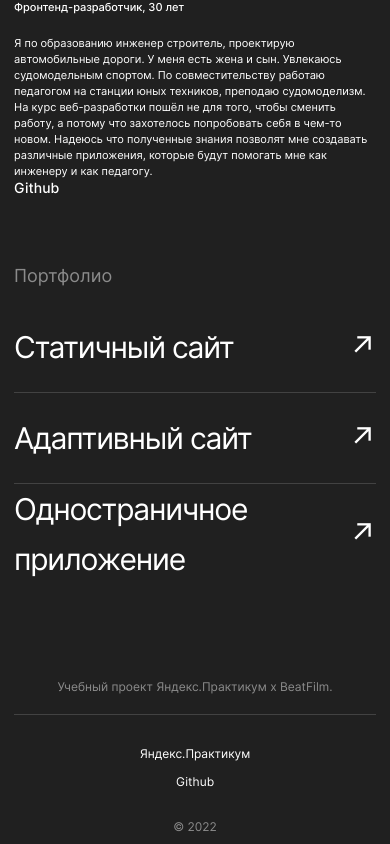
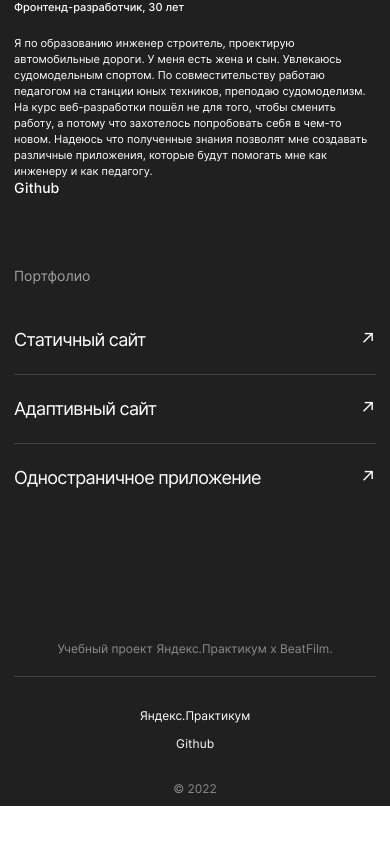
Before and after one commit to gans-AD/movies-explorer-api, a React (Create React App) app: page / in a window 390 px wide. Shown: the part 2638-3482 px from the top of the page. After the commit the page ends 3444 px from the top, so only its background shows below. Built offline with nearby package versions, Linux system fonts and the light colour scheme.

Commit message:
feat: Portfolio

```diff
--- a/src/components/AboutMe/AboutMe.css
+++ b/src/components/AboutMe/AboutMe.css
@@ -44,6 +44,11 @@
   color: #ffffff;
   text-decoration: none;
   margin-top: auto;
+  transition: 0.8s;
+}
+
+.about-me__link:hover {
+  opacity: 0.5;
 }
 
 .about-me__photo {
@@ -56,6 +61,10 @@
 }
 
 @media screen and (max-width: 930px) {
+  .about-me {
+    margin-bottom: 91px;
+  }
+
   .about-me__info {
     max-width: 364px;
     width: 55%;
--- a/src/components/Footer/Footer.css
+++ b/src/components/Footer/Footer.css
@@ -4,6 +4,7 @@
   display: flex;
   flex-direction: column;
   width: 100%;
+  margin-top: 105px;
 }
 
 .footer__info {
@@ -45,33 +46,44 @@
   text-decoration: none;
   color: #ffffff;
   margin-left: 20px;
+  transition: 0.8s;
 }
 
 .footer__link:hover {
-  opacity: 0.8;
+  opacity: 0.5;
+}
+
+@media screen and (max-width: 768px) {
+  .footer {
+    margin-top: 70px;
+  }
 }
 
 /*ширина 430px назначена для правильного отображения на IPhone 12/13 Pro Max*/
 @media screen and (max-width: 430px) {
+  .footer {
+    margin-top: 50px;
+  }
+
   .footer__info {
     font-size: 12px;
     line-height: 15px;
   }
 
-  .footer__navigation{
+  .footer__navigation {
     flex-direction: column;
     align-items: center;
   }
 
-  .footer__copyright{
+  .footer__copyright {
     font-size: 12px;
     line-height: 15px;
-    color: #8B8B8B;
+    color: #8b8b8b;
     order: 1;
     margin: 0 auto 10px;
   }
 
-  .footer__links{
+  .footer__links {
     flex-direction: column;
     margin: 30px auto 30px;
     line-height: 15px;
--- a/src/components/Portfolio/Portfolio.css
+++ b/src/components/Portfolio/Portfolio.css
@@ -8,13 +8,14 @@
   font-size: 18px;
   line-height: 20px;
   font-weight: 400;
-  color: #8b8b8b;
+  color: #A0A0A0;
   margin: 0;
 }
 
 .portfolio__list {
   list-style: none;
   padding: 0;
+  margin: 30px 0 0 0;
 }
 
 .portfolio__list-item {
@@ -33,16 +34,49 @@
   color: #ffffff;
   display: flex;
   justify-content: space-between;
-  min-height: 90px;
-  align-items: center;
+  transition: 0.8s;
+}
+
+.portfolio__link:hover {
+  opacity: 0.5;
 }
 
 .portfolio__link-text {
   line-height: 50px;
-  margin: 0;
+  margin: 20px 0 20px 0;
 }
 
 .portfolio__link-icon {
   line-height: 60px;
-  margin: 0;
+  margin: 20px 0 auto 0;
 }
+
+
+@media screen and (max-width: 768px) {
+  .portfolio__link {
+    font-size: 28px;
+  }
+}
+
+/*ширина 430px назначена для правильного отображения на IPhone 12/13 Pro Max*/
+@media screen and (max-width: 430px) {
+  .portfolio__title {
+    font-size: 14px;
+  }
+
+  .portfolio__list {
+    margin-top: 20px;
+  }
+
+  .portfolio__link {
+    font-size: 18px;
+  }
+
+  .portfolio__link-text {
+    line-height: 28px;
+  }
+
+  .portfolio__link-icon {
+    line-height: 28px;
+  }
+}
```
